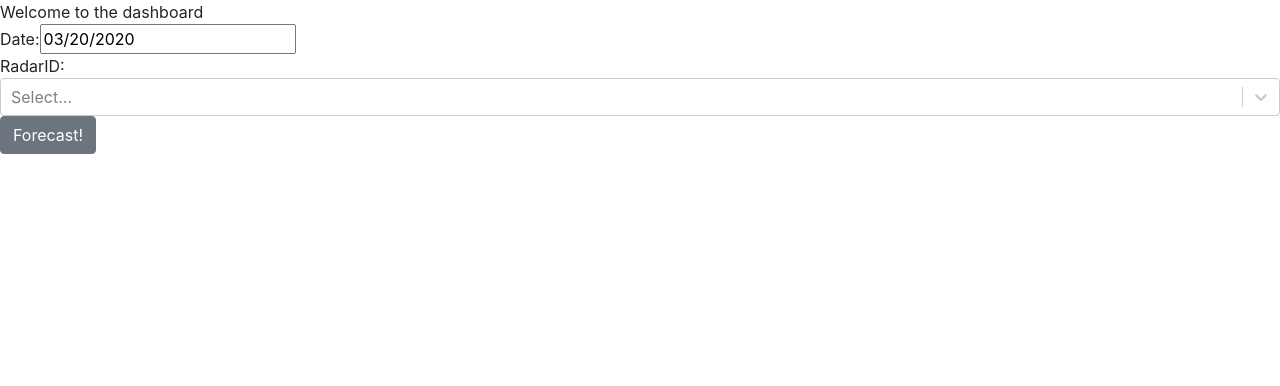
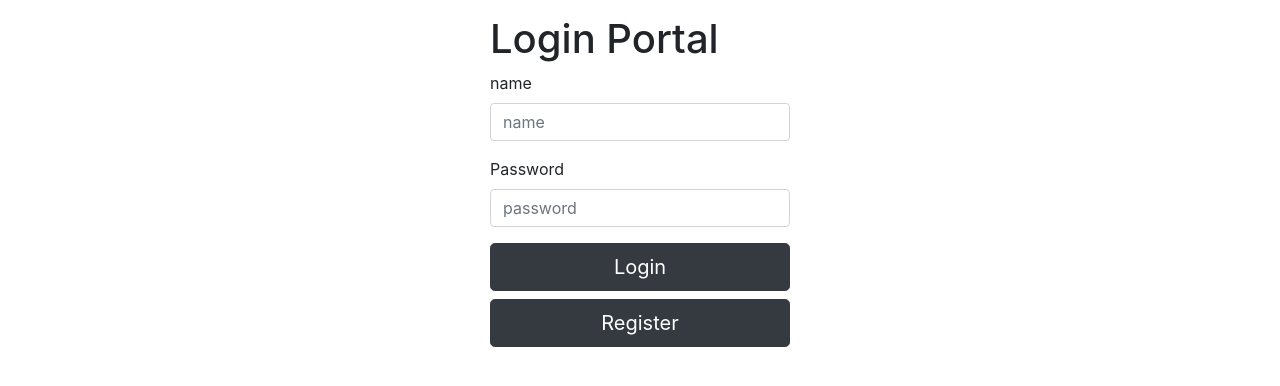
Before and after one commit to airavata-courses/NSA, a React (Create React App) app in the folder nwp_ui/: page / in a window 1280 px wide. Shown: the top 386 px of the page. Built offline with nearby package versions, Linux system fonts and the light colour scheme.

Commit message:
Added links between Register, Login and Dashboard components

```diff
--- a/nwp_ui/src/App.js
+++ b/nwp_ui/src/App.js
@@ -14,21 +14,29 @@ class App extends React.Component {
     super(props);
     this.state = {
       curr_view: props => (
-        <Dashboard {...props} changeView={this.changeToDashboard} />
+        <Login changeToDashboard={this.changeToDashboard} changeToRegister={this.changeToRegister}/>
       )
     };
   }
   changeToDashboard = () => {
     this.setState({
-      curr_view: props => <Dashboard {...props} />
+      curr_view: props => (<Dashboard changeToLogin={this.changeToLogin}/>)
     });
   };
 
-  // changeToLogin() {
-  //   this.setState({
-  //     curr_view: <Login changeToDashboard={this.changeToDashboard} />
-  //   });
-  // }
+  changeToLogin = () => {
+    this.setState({
+      curr_view: props => (
+          <Login changeToDashboard={this.changeToDashboard} changeToRegister={this.changeToRegister}/>
+          )
+    });
+  }
+
+  changeToRegister = () => {
+    this.setState({
+      curr_view: props => (<Register changeToLogin={this.changeToLogin}/>)
+    });
+  }
 
   render() {
     return (
@@ -45,6 +53,7 @@ class App extends React.Component {
         <div>
           {/* <Route path="/" component={this.state.curr_view} exact /> */}
           <Route path="/" render={this.state.curr_view} />
+          {/*{this.state.curr_view}*/}
         </div>
       </Router>
     );
--- a/nwp_ui/src/Components/Dashboard.js
+++ b/nwp_ui/src/Components/Dashboard.js
@@ -1,9 +1,9 @@
 import React from "react";
 
-import "../App.css";
+// import "../App.css";
 import DatePicker from "react-datepicker";
 import "react-datepicker/dist/react-datepicker.css";
-import {Button} from "reactstrap";
+import {Button, Form} from "reactstrap";
 import Select from "react-select";
 import axios from "axios";
 
@@ -71,7 +71,7 @@ class Dashboard extends React.Component {
 
   render() {
     return (
-     <div>
+     <Form className="dashboard-form">
          Welcome to the dashboard
          <div>
              Date:
@@ -88,13 +88,14 @@ class Dashboard extends React.Component {
                  options={this.state.options}
              />
          </div>
-       <div>
-           <Button onClick={this.wrapData}>
+           <Button className="btn-lg btn-dark btn-block" onClick={this.wrapData}>
                Forecast!
            </Button>
-       </div>
+             <Button className="btn-lg btn-dark btn-block" onClick={this.props.changeToLogin}>
+                 Back to Login
+             </Button>
 
-     </div>
+     </Form>
     );
   }
 }
--- a/nwp_ui/src/Components/Login.js
+++ b/nwp_ui/src/Components/Login.js
@@ -51,7 +51,7 @@ class Login extends React.Component {
       .then(res => {
         console.log(res.data);
         if (res.data == "success") {
-          this.props.changeView();
+          this.props.changeToDashboard();
         }
       });
   };
@@ -59,7 +59,7 @@ class Login extends React.Component {
   render() {
     return (
       <Form className="login-form" onSubmit={this.handleSubmit}>
-        <h1>LOGIN PORTAL</h1>
+        <div className="h1">Login Portal</div>
         <FormGroup>
           <Label>name</Label>
           <Input
@@ -91,7 +91,7 @@ class Login extends React.Component {
           Or continue with your social account
         </div>
         <FacebookLoginButton className="mt-3 mb-3" /> */}
-        <Button className="btn-lg btn-dark btn-block">Register</Button>
+        <Button className="btn-lg btn-dark btn-block" onClick={this.props.changeToRegister}>Register</Button>
       </Form>
     );
   }
--- a/nwp_ui/src/Components/Register.js
+++ b/nwp_ui/src/Components/Register.js
@@ -110,6 +110,9 @@ class Register extends Component {
         <Button className="btn-lg btn-dark btn-block" type="submit">
           Register
         </Button>
+        <Button className="btn-lg btn-dark btn-block" onClick={this.props.changeToLogin}>
+          Back to login
+        </Button>
       </Form>
     );
   }
--- a/nwp_ui/src/index.css
+++ b/nwp_ui/src/index.css
@@ -14,6 +14,14 @@
   height: 100px;
 }
 
+.dashboard-form {
+  width: 100%;
+  max-width: 450px;
+  padding: 15px;
+  margin: auto;
+  height: 100px;
+}
+
 .landing-page {
   width: 100%;
   max-width: 600px;
```
